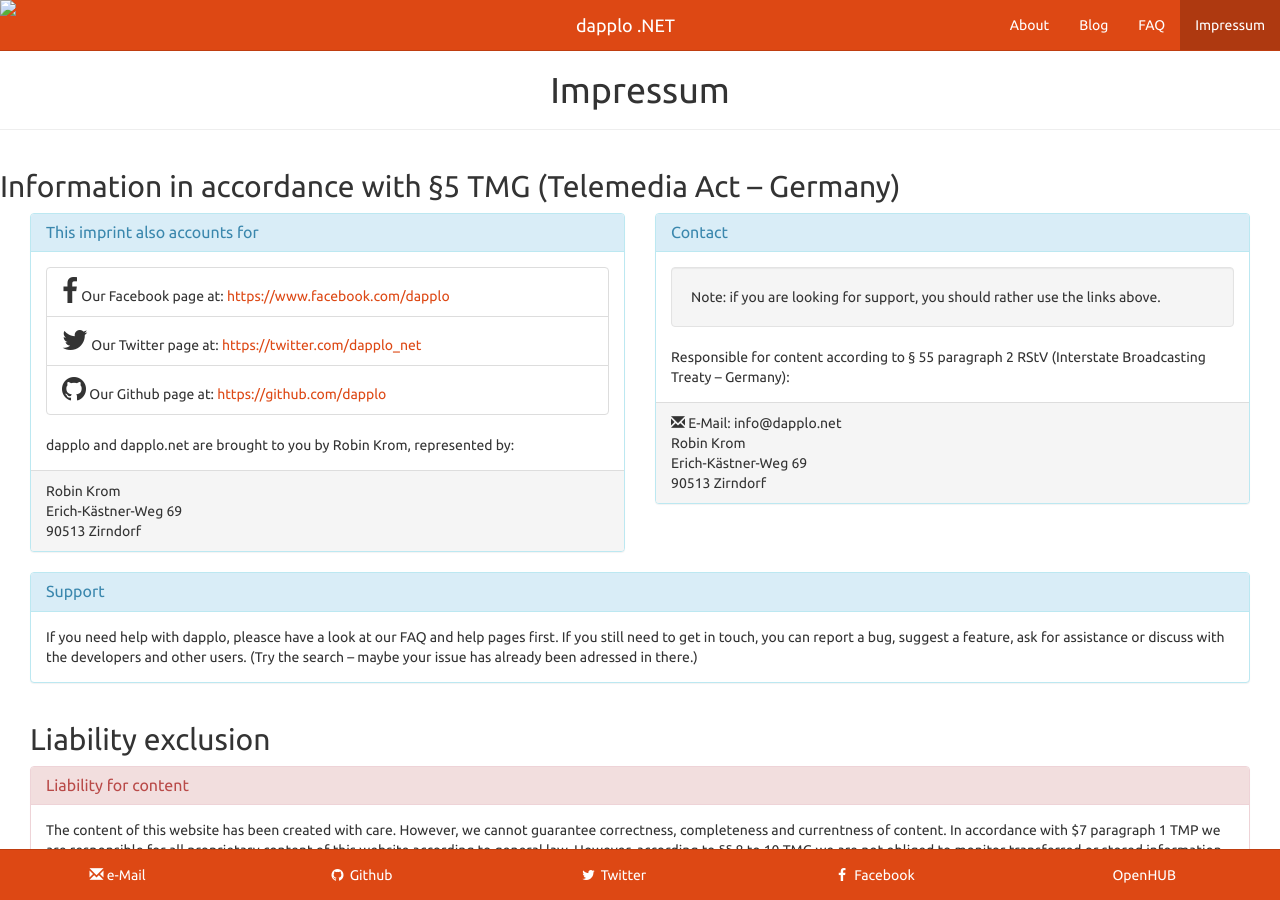
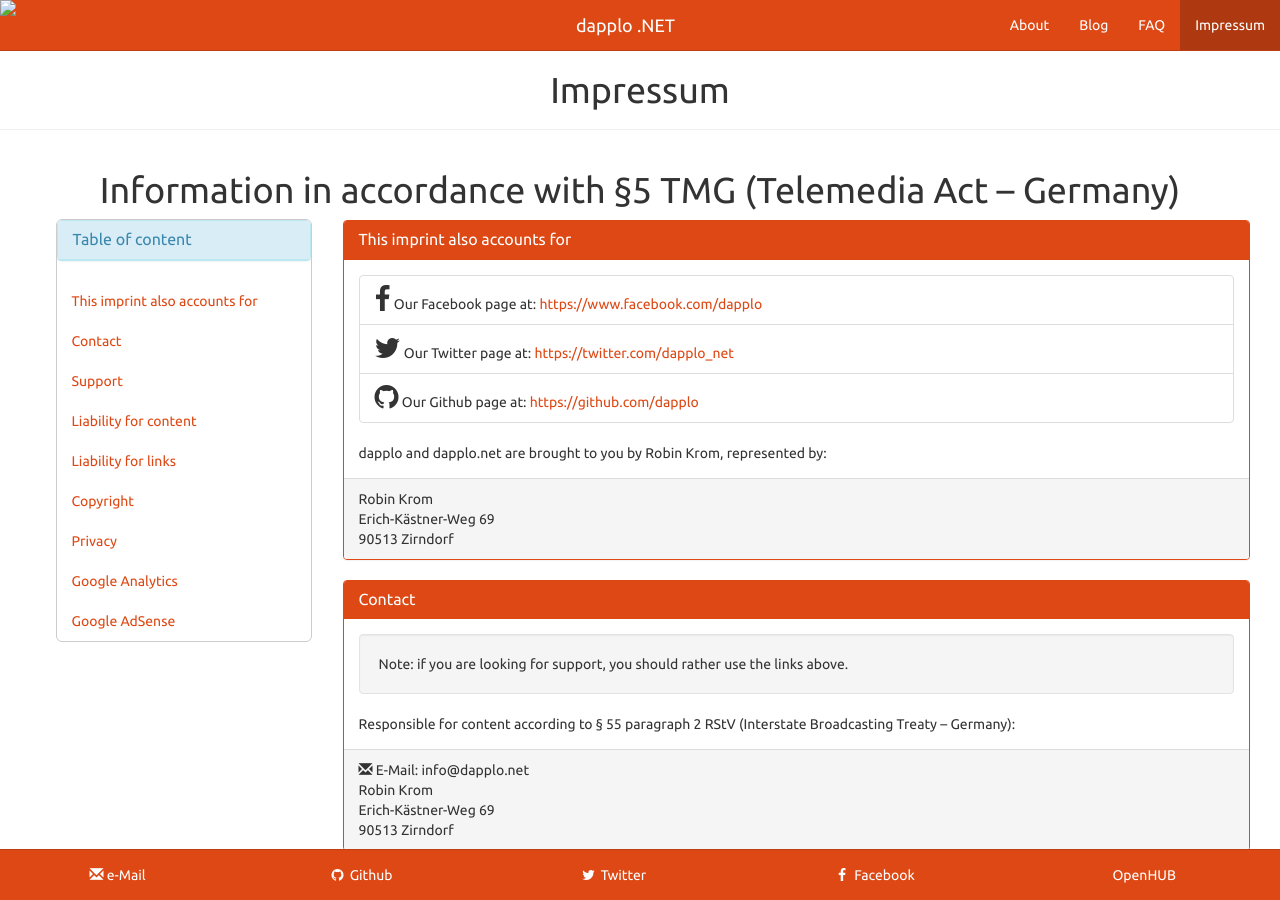
Before and after one commit to dapplo/dapplo.github.io, a Jekyll site: the page built from pages/impressum.html, in a window 1280 px wide and 900 px high. Built offline with Jekyll 4.4.1, drawn with Linux system fonts in a browser that asks for light colours; Markdown is read by kramdown in place of the engine named in the settings.

Commit message:
Styled the TOC with a panel.

```diff
--- a/pages/impressum.html
+++ b/pages/impressum.html
@@ -3,12 +3,25 @@ layout: page
 title: Impressum
 tags: show_in_header_menu
 ---
+
 <div class="row">
-	<h2>Information in accordance with §5 TMG (Telemedia Act – Germany)</h2>
+	<h1 class="text-center">Information in accordance with §5 TMG (Telemedia Act – Germany)</h1>
 </div>
 
-<div class="col-md-6">
-	<div class="panel panel-info" >
+<div class="col-md-3">
+	<div id="tocify">
+		<div class="panel panel-info">
+			<div class="panel-heading">
+				<h3 class="panel-title">Table of content</h3>
+			</div>
+		</div>
+	</div>
+</div>
+
+<div id="tocifyable">
+
+<div class="col-md-9 col-md-offset-3">
+	<div class="panel panel-primary" >
 		<div class="panel-heading">
 			<h3 class="panel-title">This imprint also accounts for</h3>
 		</div>
@@ -45,8 +58,8 @@ tags: show_in_header_menu
 	</div>
 </div>
 
-<div class="col-md-6">
-	<div class="panel panel-info" >
+<div class="col-md-9 col-md-offset-3">
+	<div class="panel panel-primary" >
 		<div class="panel-heading">
 			<h3 class="panel-title">Contact</h3>
 		</div>
@@ -63,8 +76,8 @@ tags: show_in_header_menu
 	</div>
 </div>
 
-<div class="col-md-12">
-	<div class="panel panel-info" >
+<div class="col-md-9 col-md-offset-3">
+	<div class="panel panel-primary" >
 		<div class="panel-heading">
 			<h3 class="panel-title">Support</h3>
 		</div>
@@ -75,12 +88,12 @@ tags: show_in_header_menu
 	</div>
 </div>
 
-<div class="col-md-12">
+<div class="col-md-9 col-md-offset-3">
 	<h2>Liability exclusion</h2>
 </div>
 
-<div class="col-md-12">
-	<div class="panel panel-danger" >
+<div class="col-md-9 col-md-offset-3">
+	<div class="panel panel-primary" >
 		<div class="panel-heading">
 			<h3 class="panel-title">Liability for content</h3>
 		</div>
@@ -90,8 +103,8 @@ tags: show_in_header_menu
 	</div>
 </div>
 
-<div class="col-md-12">
-<div class="panel panel-danger" >
+<div class="col-md-9 col-md-offset-3">
+<div class="panel panel-primary" >
 <div class="panel-heading">
 <h3 class="panel-title">Liability for links</h3>
 </div>
@@ -101,8 +114,8 @@ Our offer contains links to third-party websites, on whose contents we do not ha
 </div>
 </div>
 
-<div class="col-md-12">
-<div class="panel panel-danger" >
+<div class="col-md-9 col-md-offset-3">
+<div class="panel panel-primary" >
 <div class="panel-heading">
 <h3 class="panel-title">Copyright</h3>
 </div>
@@ -112,8 +125,8 @@ The contents and works on these websites prepared by the operator of the website
 </div>
 </div>
 
-<div class="col-md-12">
-<div class="panel panel-danger" >
+<div class="col-md-9 col-md-offset-3">
+<div class="panel panel-primary" >
 <div class="panel-heading">
 <h3 class="panel-title">Privacy</h3>
 </div>
@@ -124,8 +137,8 @@ We hereby explicitly prohibit the use of the contact data published as part of o
 </div>
 </div>
 
-<div class="col-md-12">
-<div class="panel panel-danger" >
+<div class="col-md-9 col-md-offset-3">
+<div class="panel panel-primary" >
 <div class="panel-heading">
 <h3 class="panel-title">Google Analytics</h3>
 </div>
@@ -135,8 +148,8 @@ This website uses Google Analytics, a web analytics service provided by Google I
 </div>
 </div>
 
-<div class="col-md-12">
-<div class="panel panel-danger" >
+<div class="col-md-9 col-md-offset-3">
+<div class="panel panel-primary" >
 <div class="panel-heading">
 <h3 class="panel-title">Google AdSense</h3>
 </div>
@@ -145,3 +158,12 @@ This website uses Google Adsense, a web advertising service provided by Google I
 </div>
 </div>
 </div>
+
+</div>
+
+<script>
+	$(function() {
+	  //Create the table of content
+	  $("#tocify").tocify({ scrollTo: 65, selectors: "h3",context : "#tocifyable", showAndHideOnScroll : false });
+	});
+</script>
```
Also changed, not shown: pages/faq.html (+10 -3 lines), pages/index.html (+8 -2 lines).
